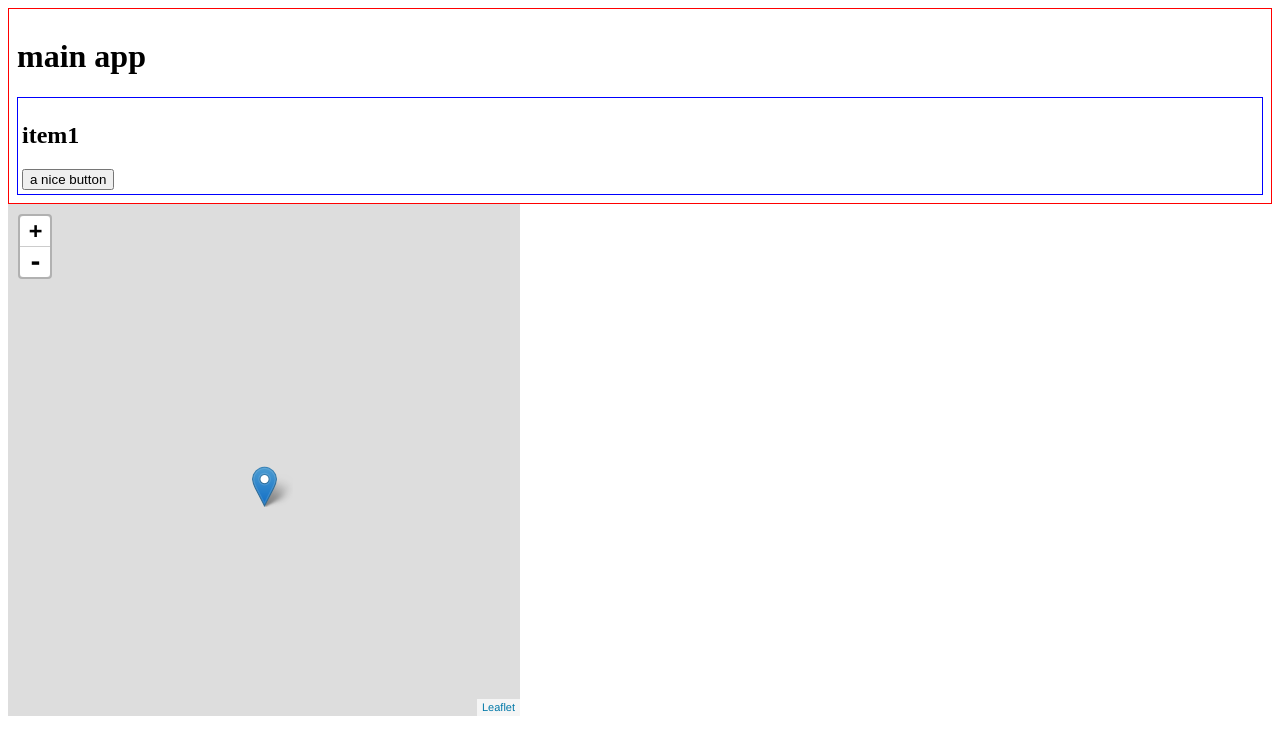
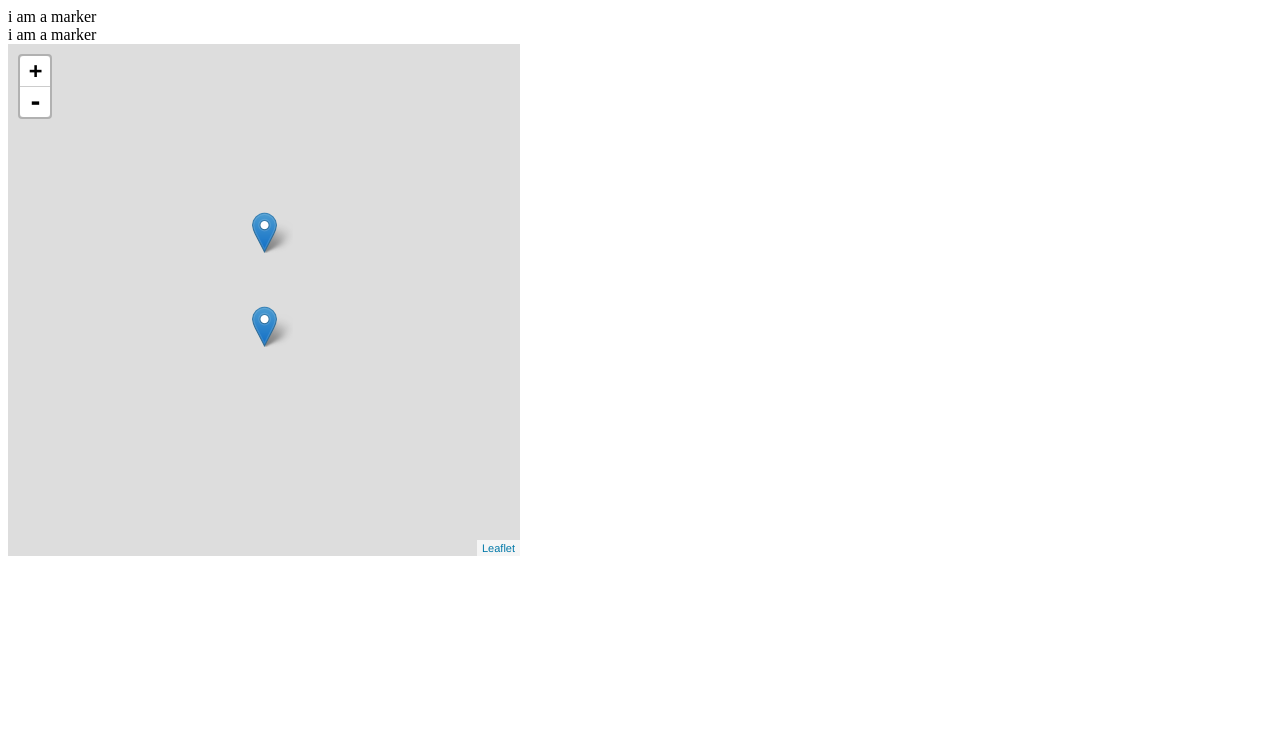
Before and after one commit to bitterulf/vortex, a plain HTML site: page xtag/index.html in a window 1280 px wide. Drawn offline with Linux system fonts and the light colour scheme.

Commit message:
Add marker to map

```diff
--- a/xtag/index.html
+++ b/xtag/index.html
@@ -10,23 +10,37 @@
 			xtag.register('x-map', {
 				lifecycle: {
 					created: function() {
-						this.innerHTML = '<style>.leaflet-container { height: 512px; width: 512px;} </style><div></div>';
-						var mymap = L.map(this.lastChild).setView([51.505, -0.09], 13);
-						var marker = L.marker([51.5, -0.09]).addTo(mymap);
+						const markerList = xtag.queryChildren(this, 'x-marker');
+
+						this.innerHTML += '<style>.leaflet-container { height: 512px; width: 512px;} </style><div></div>';
+						var mymap = L.map(this.lastChild).setView([this.attributes.lat.value, this.attributes.lng.value], 13);
+
+						markerList.forEach(function(child) {
+							const marker = L.marker([child.attributes.lat.value, child.attributes.lng.value])
+								.addTo(mymap)
+							    .bindPopup(child.innerHTML);
+						});
+					}
+				}
+			});
+
+			xtag.register('x-marker', {
+				lifecycle: {
+					created: function() {
+						this.innerHTML = '<div class=".marker">i am a marker</div>';
 					}
 				}
 			});
         </script>
     </head>
     <body>
-        <x-frame title='main app'>
-            <x-item title='item1'>
-                <x-button onClick="console.log('clicked');">
-                    a nice button
-                </x-button>
-            </x-item>
-        </x-frame>
-		<x-map>
+		<x-map lat="51.505" lng="-0.09">
+			<x-marker lat="51.51" lng="-0.09">
+				building
+			</x-marker>
+			<x-marker lat="51.5" lng="-0.09">
+				building
+			</x-marker>
 		</x-map>
     </body>
 </html>
```
